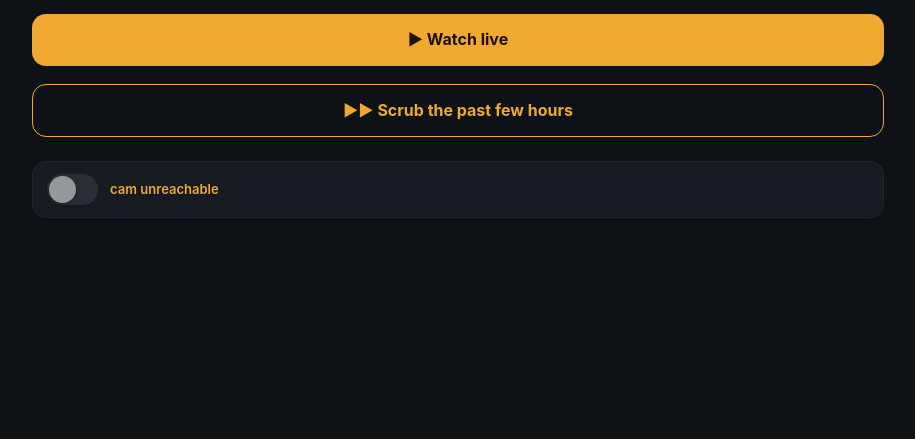
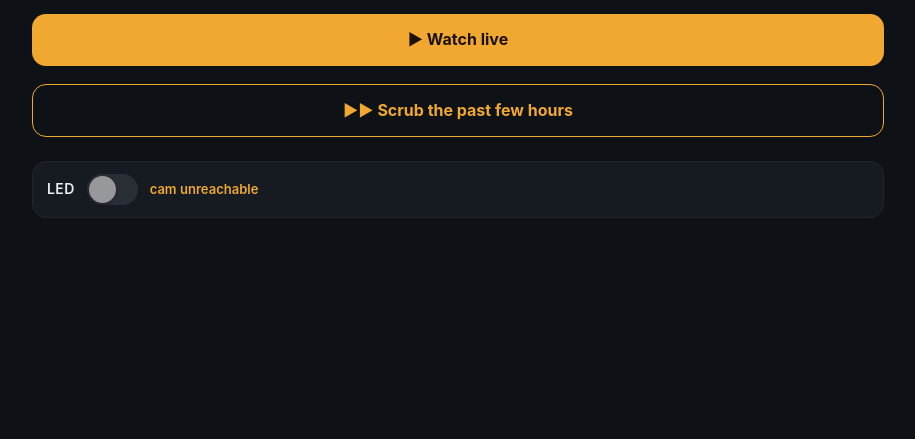
Before and after one commit to AlexNly/birbESP, a FastAPI app: page / in a window 1280 px wide. Shown: the part 227-666 px from the top of the page, without its empty margins (182-1097 px from the left). Run offline with FastAPI, Linux system fonts and the light colour scheme; data that the repository does not hold is empty.

Commit message:
polish(server): label the LED toggle 'LED' so it's obvious what it controls
The iOS-style toggle showed only the state ('off' / 'on · auto-off
in 28s'), which read fine on its own but lost the connection to the
LED itself — felt like 'on/off of what?'. Adding a persistent 'LED'
label to the left of the toggle matches the iOS Settings pattern
(Bluetooth, WiFi, etc.) where the row label sits beside the switch.

Status text on the right stays terse ('off', 'on · auto-off in 28s',
'⚠ always on — heat + scares birds') since the label now does the
naming.

```diff
--- a/server/app/static/style.css
+++ b/server/app/static/style.css
@@ -135,6 +135,11 @@ a { color: inherit; text-decoration: none; }
   padding: 12px 14px;
   border: 1px solid var(--border); border-radius: var(--radius);
   background: var(--bg-elev);
+}
+.led-label {
+  font-size: 14px; font-weight: 600;
+  color: var(--fg); flex-shrink: 0;
+  letter-spacing: 0.4px;
 }
 
 /* iOS-style toggle switch (role=switch, aria-checked drives the state). */
--- a/server/app/templates/_led_control.html
+++ b/server/app/templates/_led_control.html
@@ -1,12 +1,13 @@
 {# Reusable LED control. Drop {% include "_led_control.html" %} into any page;
    static/led.js auto-binds every .led-control on the page. #}
 <div class="led-control" data-led-control>
+  <span class="led-label">LED</span>
   <button class="ios-toggle" type="button" role="switch" aria-checked="false"
           aria-label="Camera LED" data-led-btn>
     <span class="ios-toggle-thumb"></span>
   </button>
   <div class="led-meta">
-    <span class="led-status" data-led-status>LED</span>
+    <span class="led-status" data-led-status>off</span>
     <button class="led-keep-on" type="button" hidden data-led-keep-on>keep on</button>
   </div>
 </div>
```
